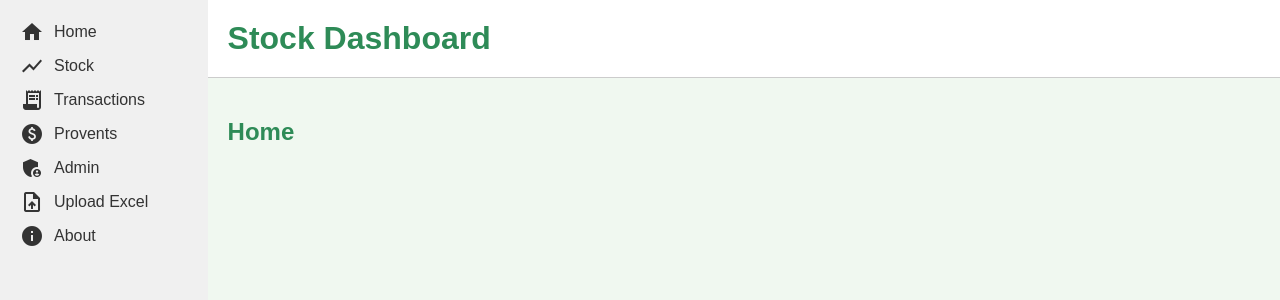
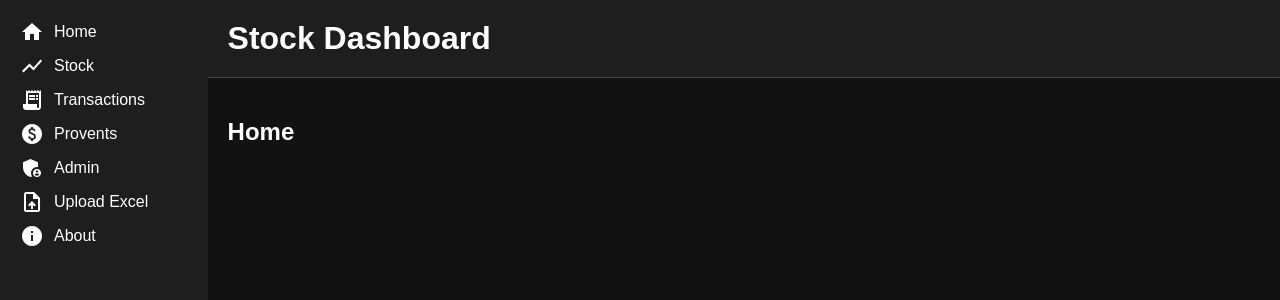
Before and after one commit to msansone73/StockDashboardWeb, an Angular app: page /home in a window 1280 px wide. Shown: the top 300 px of the page. Built offline with nearby package versions, Linux system fonts and the light colour scheme.

Commit message:
#17 muda cor (#18)
* #17 muda cor

* teste

```diff
--- a/src/styles.css
+++ b/src/styles.css
@@ -4,8 +4,8 @@ body {
   font-family: Arial, sans-serif;
   margin: 0;
   padding: 0;
-  background-color: #f0f8f0; /* A light green background */
-  color: #333;
+  background-color: #121212; /* Dark gray */
+  color: #ffffff; /* White */
 }
 
 .container {
@@ -15,11 +15,11 @@ body {
 }
 
 h1, h2, h3, h4, h5, h6 {
-  color: #2e8b57; /* Sea green */
+  color: #ffffff; /* White */
 }
 
 a {
-  color: #2e8b57;
+  color: #ffffff; /* White */
   text-decoration: none;
 }
 
@@ -28,7 +28,7 @@ a:hover {
 }
 
 button {
-  background-color: #2e8b57; /* Sea green */
+  background-color: #333333; /* Darker gray */
   color: white;
   padding: 10px 15px;
   border: none;
@@ -38,7 +38,7 @@ button {
 }
 
 button:hover {
-  background-color: #3cb371; /* Medium sea green */
+  background-color: #555555; /* Lighter gray */
 }
 
 /* Add some basic table styling */
@@ -49,13 +49,13 @@ table {
 }
 
 th, td {
-  border: 1px solid #ddd;
+  border: 1px solid #444444; /* Gray border */
   padding: 8px;
   text-align: left;
 }
 
 th {
-  background-color: #2e8b57;
+  background-color: #333333; /* Darker gray */
   color: white;
 }
 
@@ -66,7 +66,7 @@ th {
 
 .left-menu {
   width: 200px;
-  background-color: #f0f0f0;
+  background-color: #1E1E1E; /* Slightly lighter dark gray */
   padding: 20px;
   height: 100vh;
 }
@@ -83,7 +83,7 @@ th {
 
 .left-menu a {
   text-decoration: none;
-  color: #333;
+  color: #ffffff; /* White */
   display: flex;
   align-items: center;
 }
@@ -97,9 +97,9 @@ th {
 }
 
 .header {
-  background-color: #fff;
+  background-color: #1E1E1E; /* Slightly lighter dark gray */
   padding: 20px;
-  border-bottom: 1px solid #ccc;
+  border-bottom: 1px solid #444444; /* Gray border */
 }
 
 .header h1 {
@@ -122,7 +122,7 @@ th {
     position: fixed;
     bottom: 0;
     left: 0;
-    background-color: #f0f0f0;
+    background-color: #1E1E1E; /* Slightly lighter dark gray */
     padding: 10px 0;
     z-index: 1000;
     display: flex;
@@ -167,6 +167,9 @@ th {
   width: 100%;
   max-width: 500px; /* Adjust as needed */
   box-sizing: border-box; /* Include padding and border in the element's total width and height */
+  background-color: #333333;
+  color: #ffffff;
+  border: 1px solid #444444;
 }
 
 .bottom-section {
@@ -176,9 +179,10 @@ th {
 }
 
 .panel {
-  border: 1px solid #ccc;
+  border: 1px solid #444444; /* Gray border */
   padding: 1rem;
   border-radius: 5px;
+  background-color: #1E1E1E;
 }
 
 .resumo-panel {
@@ -222,3 +226,13 @@ th {
     width: auto; /* Allow the select to size based on its content on larger screens */
   }
 }
+
+.resumo-column > div {
+  display: grid;
+  grid-template-columns: 250px 1fr;
+  gap: 1rem;
+}
+
+.resumo-column label {
+  font-weight: bold;
+}
```
